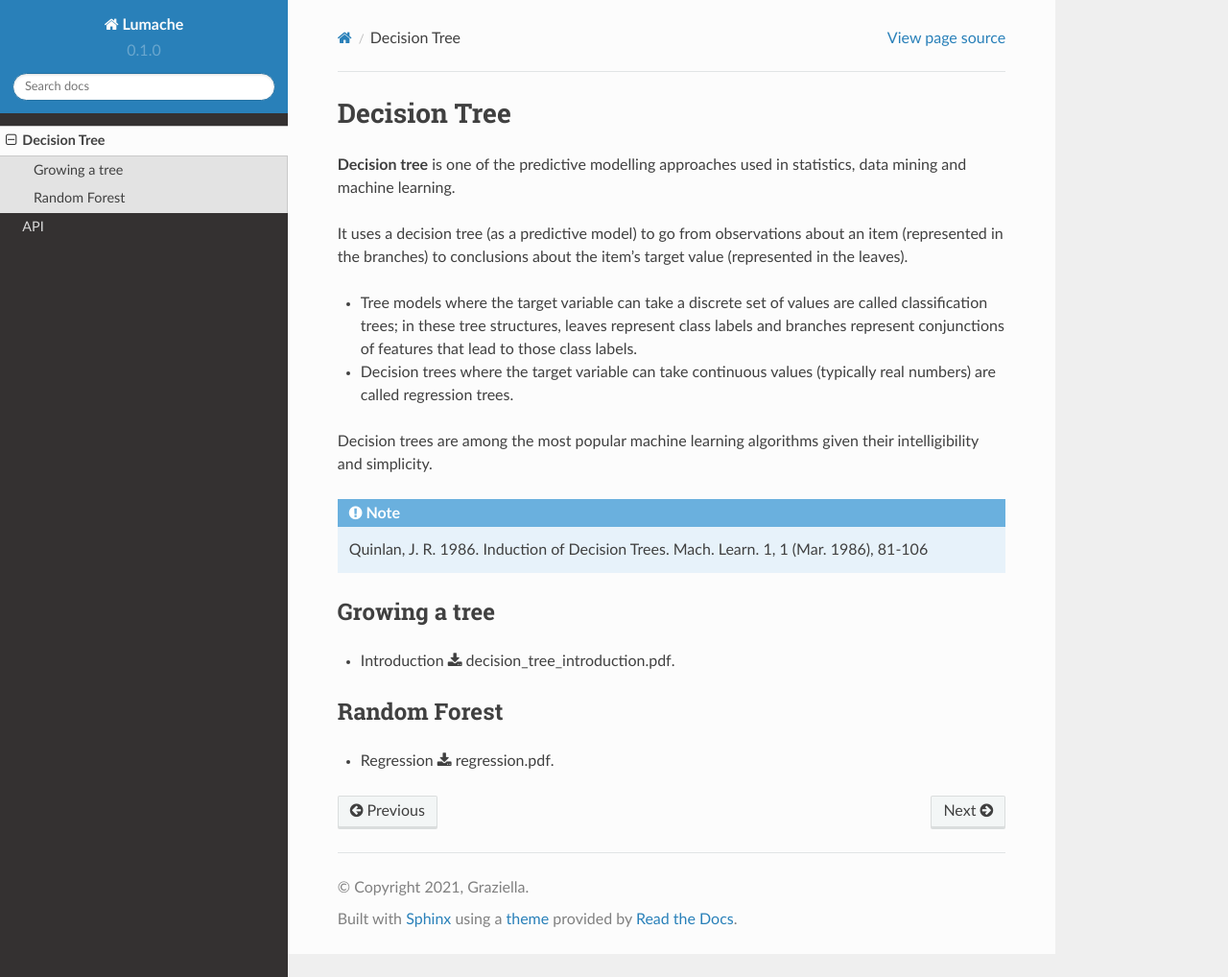
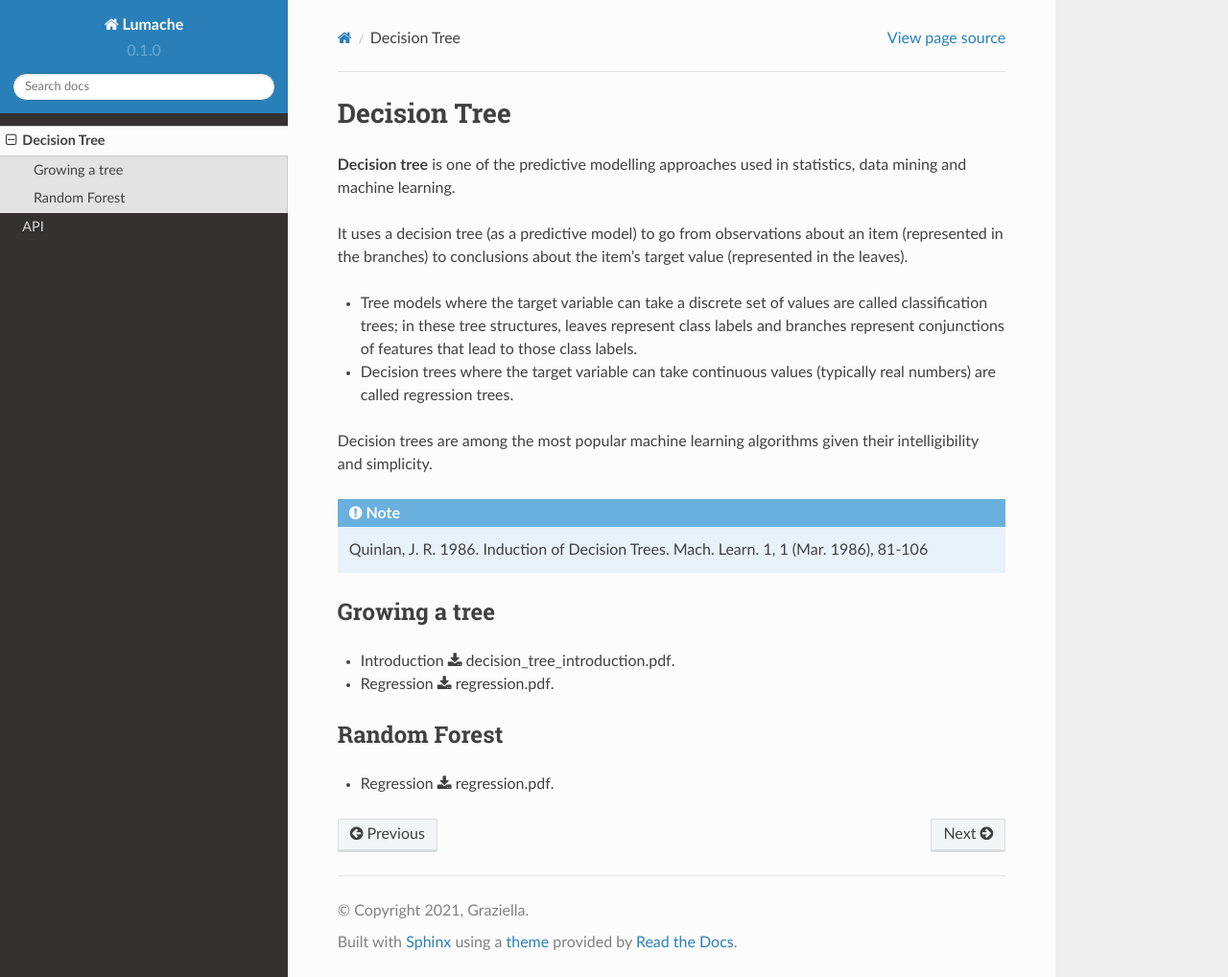
Before and after one commit to jzanetti/Sijin_ML, a Sphinx documentation site: the page built from docs/source/decision_tree/decision_tree.rst, in a window 1280 px wide and 1018 px high. Shown: the whole window at 96% size. Built offline with Sphinx 7.4.7 and the Read the Docs theme 2.0.0, drawn with Linux system fonts in a browser that asks for light colours.

Commit message:
Update decision_tree.rst

```diff
--- a/docs/source/decision_tree/decision_tree.rst
+++ b/docs/source/decision_tree/decision_tree.rst
@@ -18,6 +18,7 @@ Decision trees are among the most popular machine learning algorithms given thei
 Growing a tree
 --------
 * Introduction :download:`decision_tree_introduction.pdf <dt_regression_vs_classification.pdf>`.
+* Regression :download:`regression.pdf <dt_regression.pdf>`.
 
 Random Forest
 --------
```
